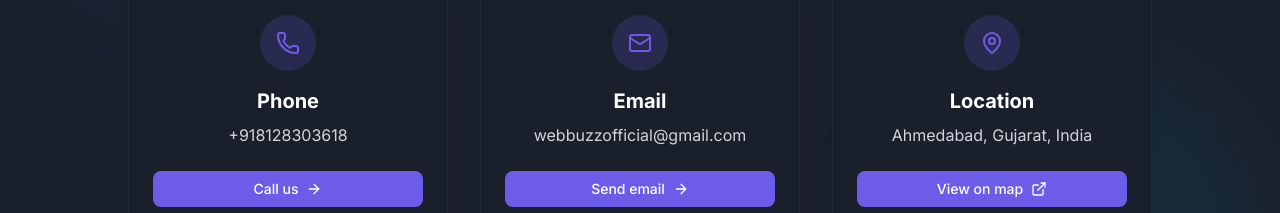
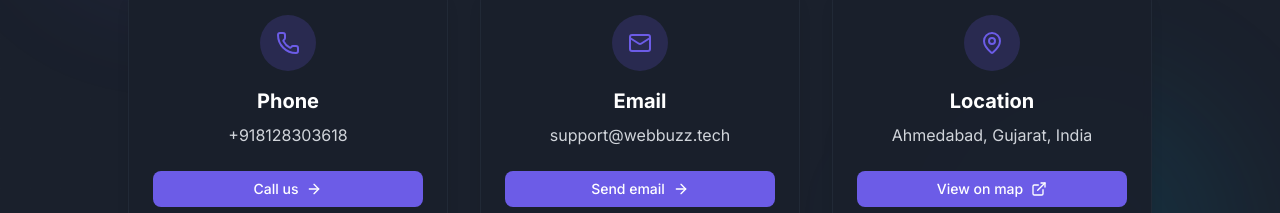
Before and after one commit to parth8417/WebBuzz, a React (Vite) app: page / in a window 1280 px wide. Shown: the part 3980-4193 px from the top of the page. Built offline with nearby package versions, Linux system fonts and the light colour scheme; no server answers.

Commit message:
Update email address to support@webbuzz.tech

```diff
--- a/index.html
+++ b/index.html
@@ -79,7 +79,7 @@
         "height": 512
       },
       "image": "https://www.webbuzz.tech/webbuzz-office-preview-2026.png?v=3",
-      "email": "webbuzzofficial@gmail.com",
+      "email": "support@webbuzz.tech",
       "telephone": "+918128303618",
       "address": {
         "@type": "PostalAddress",
@@ -144,7 +144,7 @@
       "description": "WebBuzz is a web design agency and digital marketing company in Ahmedabad offering web development, UI/UX design, SEO services, ecommerce development, graphic design, and branding solutions.",
       "url": "https://www.webbuzz.tech/",
       "telephone": "+918128303618",
-      "email": "webbuzzofficial@gmail.com",
+      "email": "support@webbuzz.tech",
       "image": "https://www.webbuzz.tech/webbuzz-office-preview-2026.png?v=3",
       "logo": "https://www.webbuzz.tech/webbuzz-logo.png",
       "priceRange": "$$",
@@ -434,7 +434,7 @@
 
         <h2 style="color:#6C5CE7;">Contact Us</h2>
         <p>Phone: <a href="tel:+918128303618">+91 8128303618</a></p>
-        <p>Email: <a href="mailto:webbuzzofficial@gmail.com">webbuzzofficial@gmail.com</a></p>
+        <p>Email: <a href="mailto:support@webbuzz.tech">support@webbuzz.tech</a></p>
         <p>Location: Ahmedabad, Gujarat, India</p>
         <p>WhatsApp: <a href="https://wa.me/918128303618">Chat on WhatsApp</a></p>
 
--- a/public/about-webbuzz.html
+++ b/public/about-webbuzz.html
@@ -39,7 +39,7 @@
       <h2>Contact WebBuzz — Web Design Agency</h2>
       <p>Ready to elevate your digital presence? Get in touch with WebBuzz Tech today:</p>
       <ul>
-        <li>Email: <a href="mailto:webbuzzofficial@gmail.com">webbuzzofficial@gmail.com</a></li>
+        <li>Email: <a href="mailto:support@webbuzz.tech">support@webbuzz.tech</a></li>
         <li>Phone: <a href="tel:+918128303618">+91-8128303618</a></li>
         <li>Location: Ahmedabad, Gujarat, India</li>
       </ul>
--- a/public/structured-data.json
+++ b/public/structured-data.json
@@ -8,7 +8,7 @@
   "url": "https://www.webbuzz.tech/",
   "logo": "https://www.webbuzz.tech/webbuzz-logo.png",
   "image": "https://www.webbuzz.tech/webbuzz-office-preview-2026.png?v=3",
-  "email": "webbuzzofficial@gmail.com",
+  "email": "support@webbuzz.tech",
   "telephone": "+918128303618",
   "address": {
     "@type": "PostalAddress",
--- a/src/components/ContactInfo.jsx
+++ b/src/components/ContactInfo.jsx
@@ -111,10 +111,10 @@
             <h3 className="text-xl font-bold mb-2 text-white text-center">Email</h3>
 
             <p className="text-gray-300 text-center mb-4 flex-grow" itemProp="email">
-            webbuzzofficial@gmail.com</p>
+            support@webbuzz.tech</p>
 
             <a
-              href="mailto:webbuzzofficial@gmail.com"
+              href="mailto:support@webbuzz.tech"
               className="mt-2 flex items-center justify-center gap-2 py-2 px-4 rounded-lg bg-primary text-white transition-colors text-sm font-medium hover:bg-primary-light"
             >
               <span>Send email</span>
--- a/src/components/Footer.jsx
+++ b/src/components/Footer.jsx
@@ -16,7 +16,7 @@
 
   const contactInfo = [
     { icon: <Phone size={16} />, text: '+918128303618', href: 'tel:+918128303618' },
-    { icon: <Mail size={16} />, text: 'webbuzzofficial@gmail.com', href: 'mailto:webbuzzofficial@gmail.com' },
+    { icon: <Mail size={16} />, text: 'support@webbuzz.tech', href: 'mailto:support@webbuzz.tech' },
     { icon: <MapPin size={16} />, text: 'Ahmedabad, Gujarat, India', href: 'https://maps.google.com/?q=Ahmedabad,Gujarat,India' }
   ];
 
```
Also changed, not shown: 2 other files (tests, documents, lock files or other folders).
